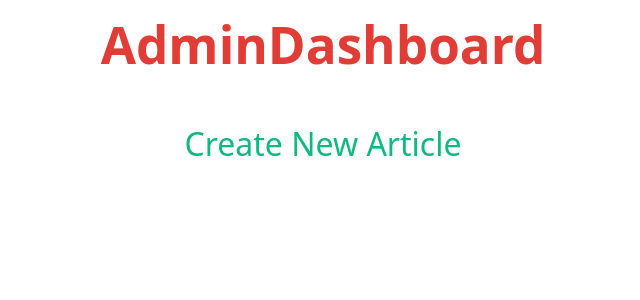
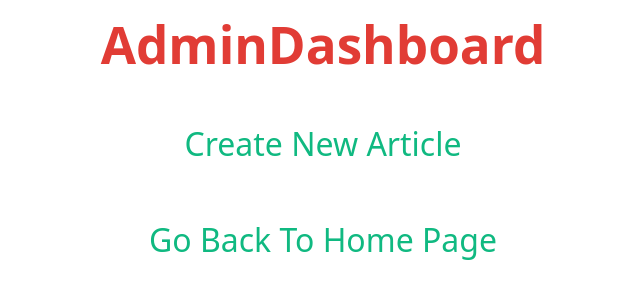
Before and after one commit to Deividas-Strole/vpnHead-main, a React (Vite) app: page /admin/dashboard in a window 1280 px wide. Shown: the top 300 px of the page, without its empty margins (317-957 px from the left). Built offline with nearby package versions, Linux system fonts and the light colour scheme.

Commit message:
created Go Back To Home Page link

```diff
--- a/src/pages/AdminDashboard.jsx
+++ b/src/pages/AdminDashboard.jsx
@@ -8,6 +8,7 @@ const AdminDashboard = () => {
         <div className="centered-container">
             <h1>AdminDashboard</h1>
             <Link to="/admin/article-editor" className="create-article-link">Create New Article</Link>
+            <Link to="/" className="create-article-link">Go Back To Home Page</Link>
         </div>
     );
 }
```
